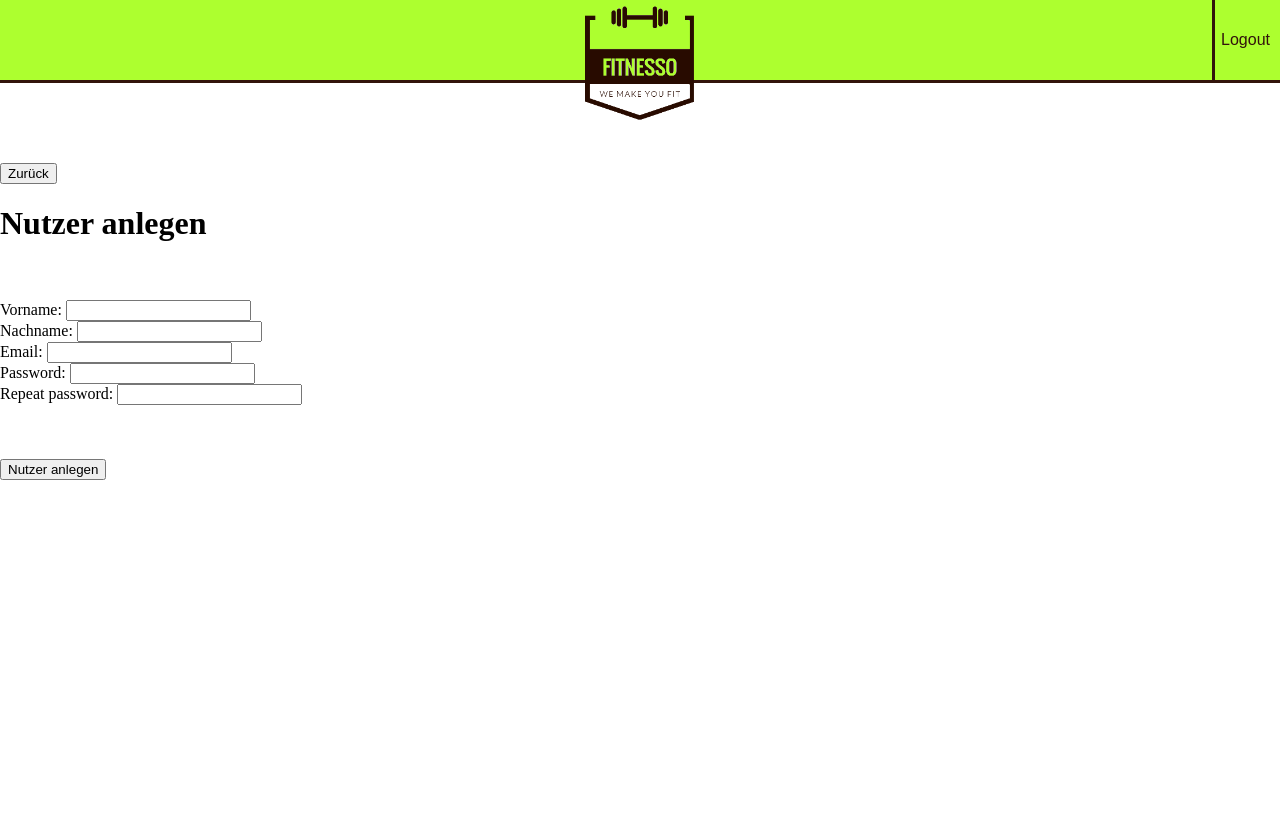
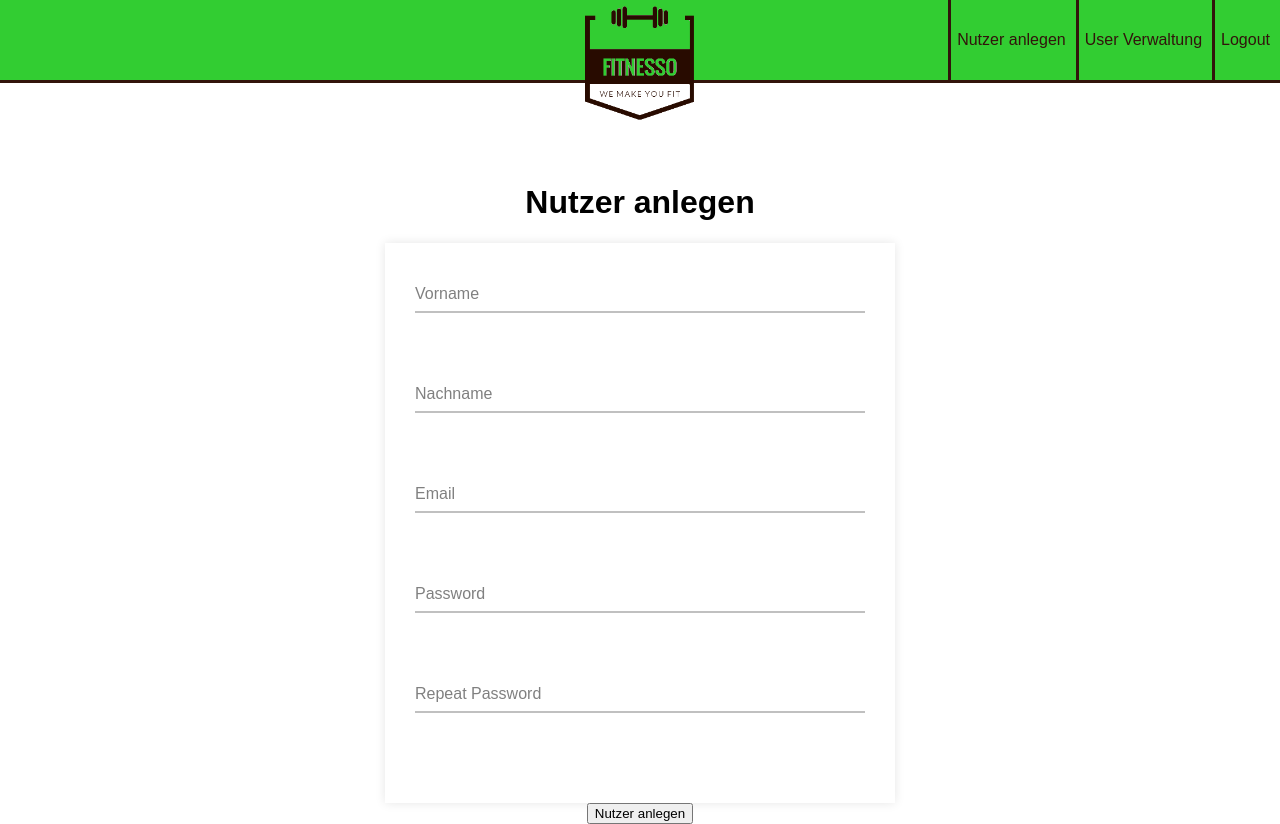
Before and after one commit to maltemosler/Fitnesso, a Django app: page /user_anlegen/ in a window 1280 px wide. Before the commit the page ends 480 px from the top, so only its background shows below. Run offline with Django 3.2, Linux system fonts and the light colour scheme; a user stored in the database is signed in; tables that the repository leaves empty hold one stand-in row (values such as "Sample post").

Commit message:
Update CSS

```diff
--- a/API/templates/frame.html
+++ b/API/templates/frame.html
@@ -17,7 +17,9 @@
 
 {% if request.user.is_authenticated %}
     <div id="navbar">
-        <button id="logout-btn" onclick="window.location = '{% url "user_logout" %}';">Logout</button>
+        <button class="nav-btn" onclick="location.href='/user_anlegen'">Nutzer anlegen</button>
+        <button class="nav-btn" onclick="location.href='/user_verwaltung'">User Verwaltung</button>
+        <button class="nav-btn" onclick="window.location = '{% url "user_logout" %}';">Logout</button>
     </div>
 
     <div id="logo-nav">
--- a/API/templates/user_anlegen.html
+++ b/API/templates/user_anlegen.html
@@ -1,39 +1,64 @@
 {% extends "frame.html" %}
 {% load static %}
-
 
 {% block content %}
     {% if request.user.is_authenticated %}
         {% if request.user.fitnessouser.is_trainer %}
-            <button onclick="location.href='/user_verwaltung'">Zurück</button>
+        <link rel="stylesheet" href="{% static "css/create-user.css" %}">
+        <div id="content">
             <h1>Nutzer anlegen</h1>
+        <div id="form">
+            <div class="wrapper">
+                <div class = "input-data">
+                    <input id="register-vorname" type="text" required>
+                    <div class="underline"></div>
+                    <label>Vorname</label>
+                    <div id="register-error-vorname" style="display:none">Vorname ungültig</div>
+                </div>
+            </div>
 
-            <br>
-            <br>
-            Vorname: <input id="register-vorname" type="text">
-            <div id="register-error-vorname" style="display:none">Vorname ungültig</div>
-            <br>
-            Nachname: <input id="register-nachname" type="text">
-            <div id="register-error-nachname" style="display:none">Nachname ungültig</div>
-            <br>
-            Email: <input id="register-email" type="text">
-            <div id="register-error-email" style="display:none">Email ungültig</div>
-            <br>
-            Password: <input id="register-password" type="password">
-            <br>
-            Repeat password: <input id="register-password-repeat" type="password">
+            <div class="wrapper">
+                <div class = "input-data">
+                    <input id="register-nachname" type="text" required>
+                    <div class="underline"></div>
+                    <label>Nachname</label>
+                    <div id="register-error-nachname" style="display:none">Nachname ungültig</div>
+                </div>
+            </div>
 
-            <div id="register-error-password" style="display:none"></div>
-            <div id="register-error-password-repeat" style="display:none">Passwörter stimmen nicht übersien</div>
-            <div id="register-error-user_exist" style="display:none">Email existiert bereits</div>
-            <br>
+            <div class="wrapper">
+                <div class = "input-data">
+                    <input id="register-email" type="text" required>
+                    <div class="underline"></div>
+                    <label>Email</label>
+                    <div id="register-error-email" style="display:none">Email ungültig</div>
+                </div>
+            </div>
 
-            <br>
-            <br>
-            <br>
+            <div class="wrapper">
+                <div class = "input-data">
+                    <input id="register-password" type="password" required>
+                    <div class="underline"></div>
+                    <label>Password</label>
+                </div>
+            </div>
+
+            <div class="wrapper">
+                <div class = "input-data">
+                    <input id="register-password-repeat" type="password" required>
+                    <div class="underline"></div>
+                    <label>Repeat Password</label>
+                </div>
+            </div>
+            <div class="wrapper">
+                <div id="register-error-password" style="display:none"></div>
+                <div id="register-error-password-repeat" style="display:none">Passwörter stimmen nicht übersien</div>
+                <div id="register-error-user_exist" style="display:none">Email existiert bereits</div>
+            </div>
+        </div>
 
             <button onclick="nutzer_anlegen()">Nutzer anlegen</button>
-
+        </div>
         {% endif %}
     {% endif %}
 {% endblock %}
--- /dev/null
+++ b/static/css/create-user.css
@@ -0,0 +1,72 @@
+.wrapper{
+  width: 450px;
+  background: #fff;
+  padding: 30px;
+}
+
+.wrapper .input-data{
+  height: 40px;
+  width: 100%;
+  position: relative;
+}
+
+.wrapper .input-data input{
+  height: 100%;
+  width: 100%;
+  border: none;
+  font-size: 17px;
+  border-bottom: 2px solid silver;
+  outline: none;
+  padding: 0;
+  box-sizing: border-box;
+}
+
+.input-data input:focus ~ label,
+.input-data input:valid ~ label{
+  transform: translateY(-20px);
+  font-size: 15px;
+  color: #32CD32;
+}
+
+.wrapper .input-data label{
+  position: absolute;
+  bottom: 10px;
+  left: 0;
+  color: grey;
+  pointer-events: none;
+  transition: all 0.3s ease;
+}
+
+.input-data .underline{
+  position: absolute;
+  height: 2px;
+  width: 100%;
+  bottom: 0;
+}
+
+.input-data .underline:before{
+  position: absolute;
+  content: "";
+  height: 100%;
+  width: 100%;
+  background: #32CD32;
+  transform: scaleX(0);
+  transform-origin: center;
+  transition: transform 0.3s ease;
+}
+
+.input-data input:focus ~ .underline:before,
+.input-data input:valid ~ .underline:before{
+  transform: scaleX(1);
+}
+
+#content {
+    display: flex;
+    align-items: center;
+    justify-content: center;
+    flex-direction: column;
+}
+
+#form {
+    box-shadow: 0px 0px 10px rgba(0,0,0,0.1);
+}
--- a/static/css/frame.css
+++ b/static/css/frame.css
@@ -1,5 +1,6 @@
 body, html {
     margin: 0;
+    font-family: sans-serif;
 }
 
 #navbar {
@@ -7,7 +8,7 @@ body, html {
     width: 100%;
     overflow: hidden;
     height: 80px;
-    background-color: #ADFF2F;
+    background-color: #32CD32;
     position: relative;
     border-bottom: 3px solid #32140b;
     display: flex;
@@ -25,8 +26,8 @@ body, html {
     margin-top: -120px;
 }
 
-#logout-btn{
-    background-color: #ADFF2F;
+.nav-btn{
+    background-color: #32CD32;
     border: none;
     text-align: center;
     text-decoration: none;
@@ -37,7 +38,7 @@ body, html {
     border-left: 3px solid #32140b;
 }
 
-#logout-btn:hover{
+.nav-btn:hover{
     background-color:#32140b;
     border: none;
     text-align: center;
```
Also changed, not shown: API/templates/user_verwaltung.html (+16 -13 lines), API/templates/ziele.html (+7 -5 lines), static/css/goals.css (+50 -0 lines), static/css/manage-user.css (added, +45 -0 lines).
